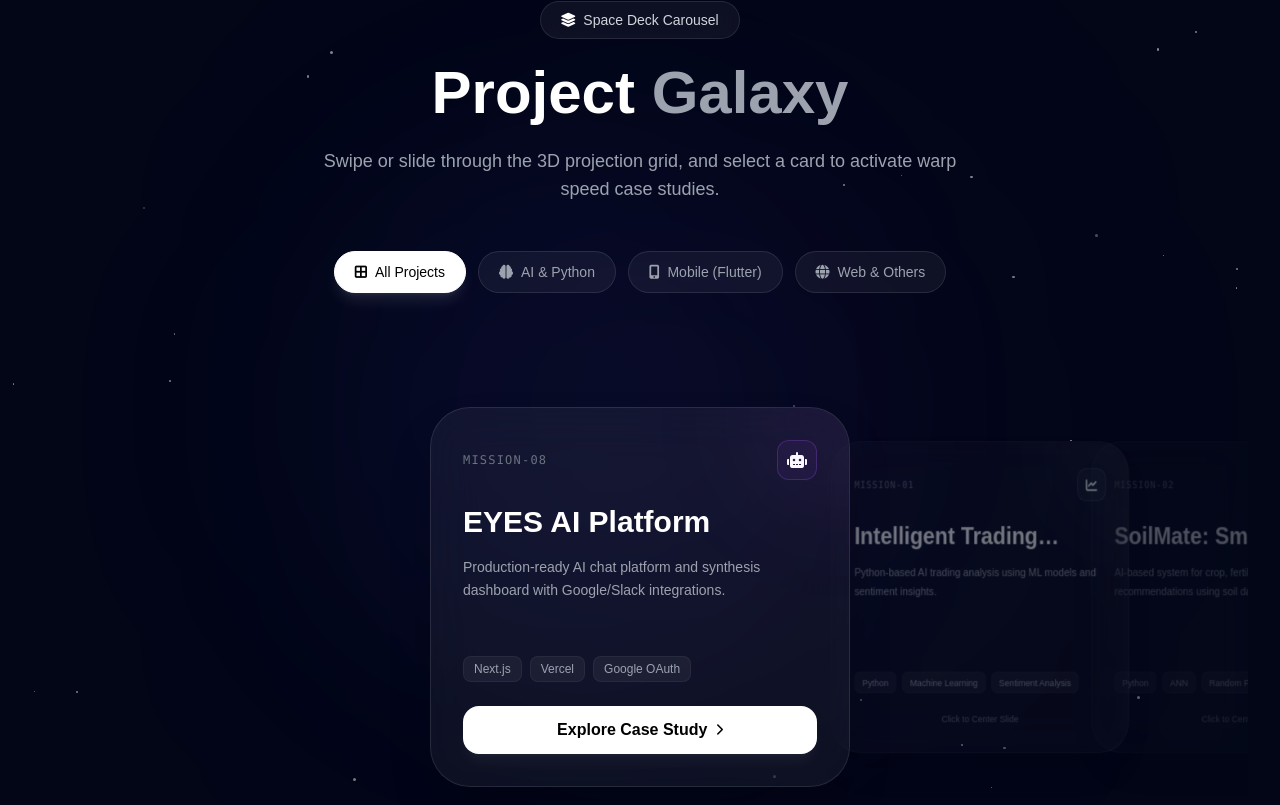
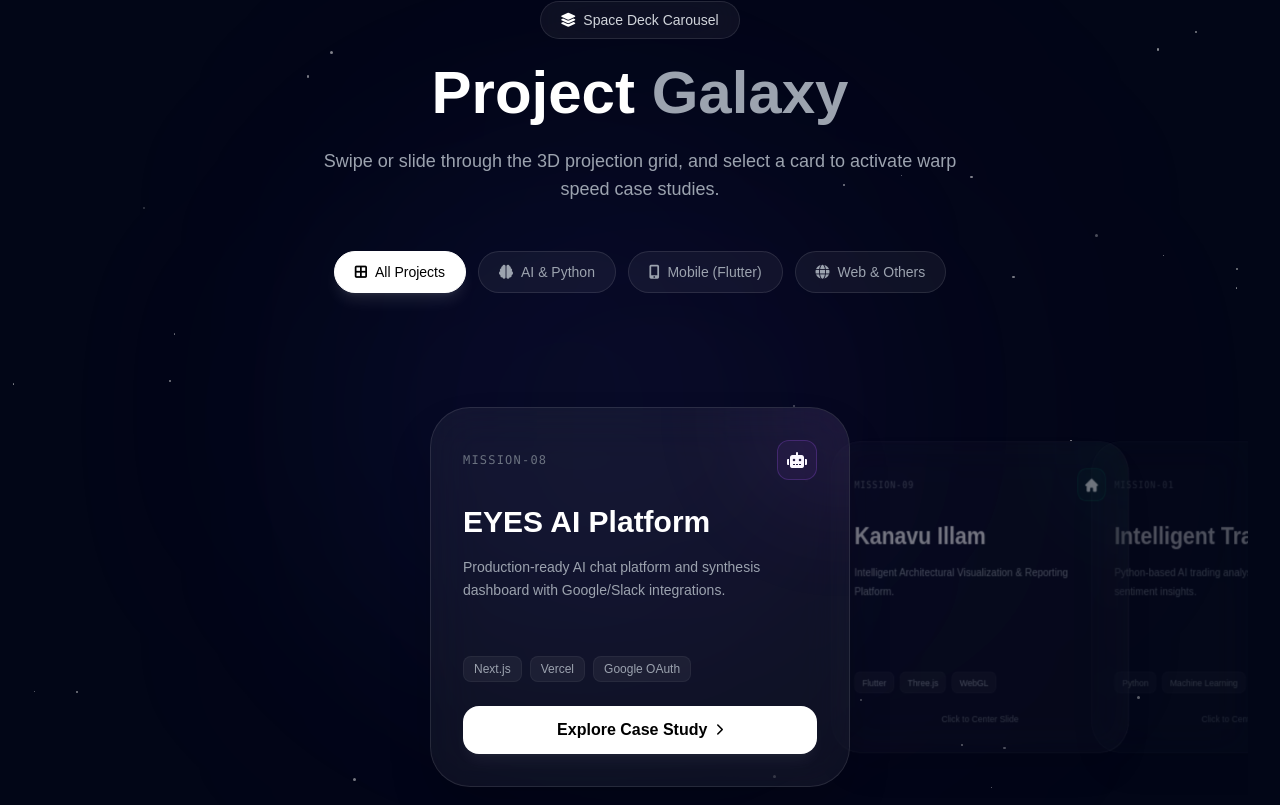
Before and after one commit to ChandraMohan1012/Portfolio, a Next.js app: page / in a window 1280 px wide. Shown: the part 3397-4202 px from the top of the page. Built offline with nearby package versions, Linux system fonts and the light colour scheme.

Commit message:
Update portfolio based on resume

```diff
--- a/src/components/About.tsx
+++ b/src/components/About.tsx
@@ -146,7 +146,7 @@
                   <h3 className="text-lg font-semibold text-white">Experience</h3>
                 </div>
                 <p className="text-gray-400 leading-relaxed">
-                  Professional experience at <span className="text-white">ScableIndia Pvt. Ltd.</span> as a Software Developer and <span className="text-white">GU DataLogic</span> as a Generative AI Intern. Worked on AI-assisted development workflows, prompt optimization, and LLM accuracy improvements.
+                  Professional experience at <span className="text-white">Crescent Moon Consulting Services</span> and <span className="text-white">ScableIndia Pvt. Ltd.</span> as a Software Developer, and <span className="text-white">GU DataLogic</span> as a Generative AI Intern. Worked on AI-driven product development, building reporting pipelines, and AI-assisted workflows.
                 </p>
               </div>
             </div>
--- a/src/components/Certifications.tsx
+++ b/src/components/Certifications.tsx
@@ -29,46 +29,32 @@
 
   const certifications = [
     {
-      title: 'Data Science Job Simulation',
-      provider: 'Forage',
-      description: 'Practical tasks in SQL, ML, and reporting',
-      icon: 'fas fa-database',
+      title: 'Test Engineer',
+      provider: 'Infosys Foundation / ICT Academy',
+      description: 'Completed employability training in QA practices and automation.',
+      icon: 'fas fa-vial',
       gradient: 'from-white to-gray-300'
     },
     {
-      title: 'Machine Learning Professional',
-      provider: 'Infosys Springboard',
-      description: 'Comprehensive ML fundamentals and applications',
-      icon: 'fas fa-brain',
+      title: 'Introduction to Internet of Things',
+      provider: 'NPTEL',
+      description: 'IoT fundamentals, sensor networks, and edge computing.',
+      icon: 'fas fa-network-wired',
       gradient: 'from-gray-200 to-white'
     },
     {
-      title: 'Natural Language Processing',
-      provider: 'Infosys Springboard',
-      description: 'Text processing and language models',
-      icon: 'fas fa-language',
+      title: 'Generative AI Landscape',
+      provider: 'Wingspan',
+      description: 'LLMs, prompt engineering, and AI application development.',
+      icon: 'fas fa-brain',
       gradient: 'from-white to-gray-400'
     },
     {
-      title: 'Python Programming',
-      provider: 'Infosys Springboard',
-      description: 'Advanced Python development skills',
-      icon: 'fab fa-python',
+      title: 'Cloud Computing',
+      provider: 'NPTEL',
+      description: 'Cloud service models (IaaS, PaaS, SaaS) and virtualization.',
+      icon: 'fas fa-cloud',
       gradient: 'from-gray-300 to-white'
-    },
-    {
-      title: 'Deep Learning Specialization',
-      provider: 'Udemy',
-      description: 'Neural networks and deep learning',
-      icon: 'fas fa-network-wired',
-      gradient: 'from-white to-gray-200'
-    },
-    {
-      title: 'Advanced Programming',
-      provider: 'NPTEL',
-      description: 'Advanced programming concepts',
-      icon: 'fas fa-code',
-      gradient: 'from-gray-200 to-white'
     }
   ]
 
--- a/src/components/Education.tsx
+++ b/src/components/Education.tsx
@@ -89,10 +89,16 @@
                       </p>
                     </div>
                   </div>
-                  <span className="px-4 py-2 bg-white/10 border border-white/20 text-white font-medium rounded-full flex items-center gap-2 whitespace-nowrap">
-                    <i className="fas fa-calendar-alt"></i>
-                    2022 - 2026
-                  </span>
+                  <div className="flex flex-col items-end gap-2">
+                    <span className="px-4 py-2 bg-white/10 border border-white/20 text-white font-medium rounded-full flex items-center gap-2 whitespace-nowrap">
+                      <i className="fas fa-calendar-alt"></i>
+                      2022 - 2026
+                    </span>
+                    <span className="px-4 py-2 bg-white/5 border border-white/10 text-gray-300 font-medium rounded-full flex items-center gap-2 whitespace-nowrap text-sm">
+                      <i className="fas fa-star text-yellow-500"></i>
+                      CGPA: 8.11
+                    </span>
+                  </div>
                 </div>
               </div>
 
--- a/src/components/Projects.tsx
+++ b/src/components/Projects.tsx
@@ -58,10 +58,42 @@
     ],
     github: 'https://github.com/ChandraMohan1012/EYES',
     demo: 'https://eyes-app-sigma.vercel.app',
-    duration: '2 months',
-    role: 'Full Stack AI Developer',
-    year: '2024',
+    duration: '3 months',
+    role: 'Full Stack Developer / Lead Engineer',
+    year: '2026',
     category: 'ai'
+  },
+  {
+    slug: 'kanavu-illam',
+    title: 'Kanavu Illam',
+    shortName: 'Kanavu',
+    mission: 'MISSION-09',
+    color: '#10b981',
+    icon: 'fas fa-home',
+    pBg: 'radial-gradient(circle at 30% 30%, #d1fae5, #10b981, #047857)',
+    description: 'Intelligent Architectural Visualization & Reporting Platform.',
+    fullDescription: `Kanavu Illam is a cross-platform app that analyzes 2D floor plans using AI to generate Vastu compliance reports, structural analysis, and tiered cost estimations. It features a custom Three.js/WebGL engine that extrudes plans into interactive, rotatable 3D models directly inside Flutter.`,
+    tech: ['Flutter', 'Three.js', 'WebGL', 'AI', 'PDF Reporting'],
+    features: [
+      '2D floor plan AI analysis',
+      'Vastu compliance reporting',
+      'Interactive 3D model extrusion',
+      'Tiered cost estimation',
+      'Automated premium PDF generation'
+    ],
+    challenges: [
+      'Engineering a JS-to-Dart bridge for high-fidelity 3D canvas capture',
+      'Generating complex architectural blueprints accurately'
+    ],
+    outcomes: [
+      'Delivered comprehensive architectural reporting',
+      'Enabled immersive 3D visualizations on mobile'
+    ],
+    github: 'https://github.com/ChandraMohan1012',
+    duration: '3 months',
+    role: 'Full Stack / Mobile Developer',
+    year: '2026',
+    category: 'mobile'
   },
   {
     slug: 'intelligent-trading-system',
@@ -82,7 +114,8 @@
       'News and social media sentiment analysis',
       'Automated signal explanation generation',
       'Risk assessment algorithms',
-      'Customizable trading strategies'
+      'Customizable trading strategies',
+      'IEEE Published: Real-Time AI-Driven Cross-Market Trading System'
     ],
     challenges: [
       'Processing large volumes of real-time data efficiently',
@@ -98,7 +131,7 @@
     demo: 'https://drive.google.com/file/d/1y5Auuq8v_Nz560W-cnyEG0VW8yWoAUX8/view?usp=drivesdk',
     duration: '6 months',
     role: 'AI/ML Developer',
-    year: '2024',
+    year: '2025',
     category: 'ai'
   },
   {
@@ -133,9 +166,9 @@
     ],
     github: 'https://github.com/ChandraMohan1012/SoilMate.git',
     demo: 'https://drive.google.com/file/d/1i69eUD6ultUnJ_sHWS0Vw8MM66Jrr9Xc/view?usp=drivesdk',
-    duration: '8 months',
+    duration: '3 months',
     role: 'Lead Developer',
-    year: '2023-2024',
+    year: '2025',
     category: 'ai'
   },
   {
@@ -171,9 +204,9 @@
     ],
     github: 'https://github.com/ChandraMohan1012/Agro_connect',
     demo: 'https://drive.google.com/file/d/1jrKpNiruHplQyNjBdcW3CtztKFcdfPdp/view?usp=drivesdk',
-    duration: '10 months',
+    duration: '3 months',
     role: 'Full Stack Mobile Developer',
-    year: '2023',
+    year: '2025',
     category: 'mobile'
   },
   {
```
